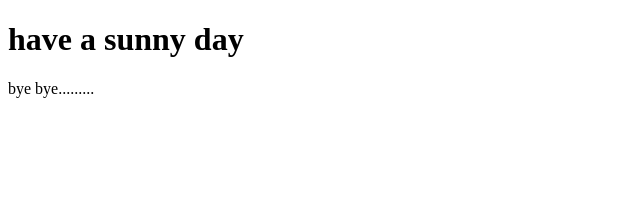
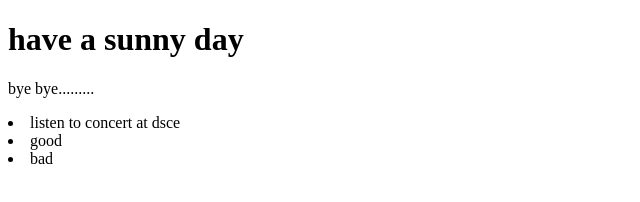
Before and after one commit to Abhiramimurthy/Demo_11, a plain HTML site: page index.html in a window 1280 px wide. Shown: the whole page, without its empty margins (0-640 px from the left). Drawn offline with Linux system fonts and the light colour scheme.

Commit message:
index.html is modified

```diff
--- a/index.html
+++ b/index.html
@@ -7,5 +7,8 @@
     <body>
         <h1> have a sunny day</h1>
         <p>bye bye.........</p>
+        <li>listen to concert at dsce</li>
+        <li>good</li>
+        <li>bad</li>
     </body>
 </html>
```
